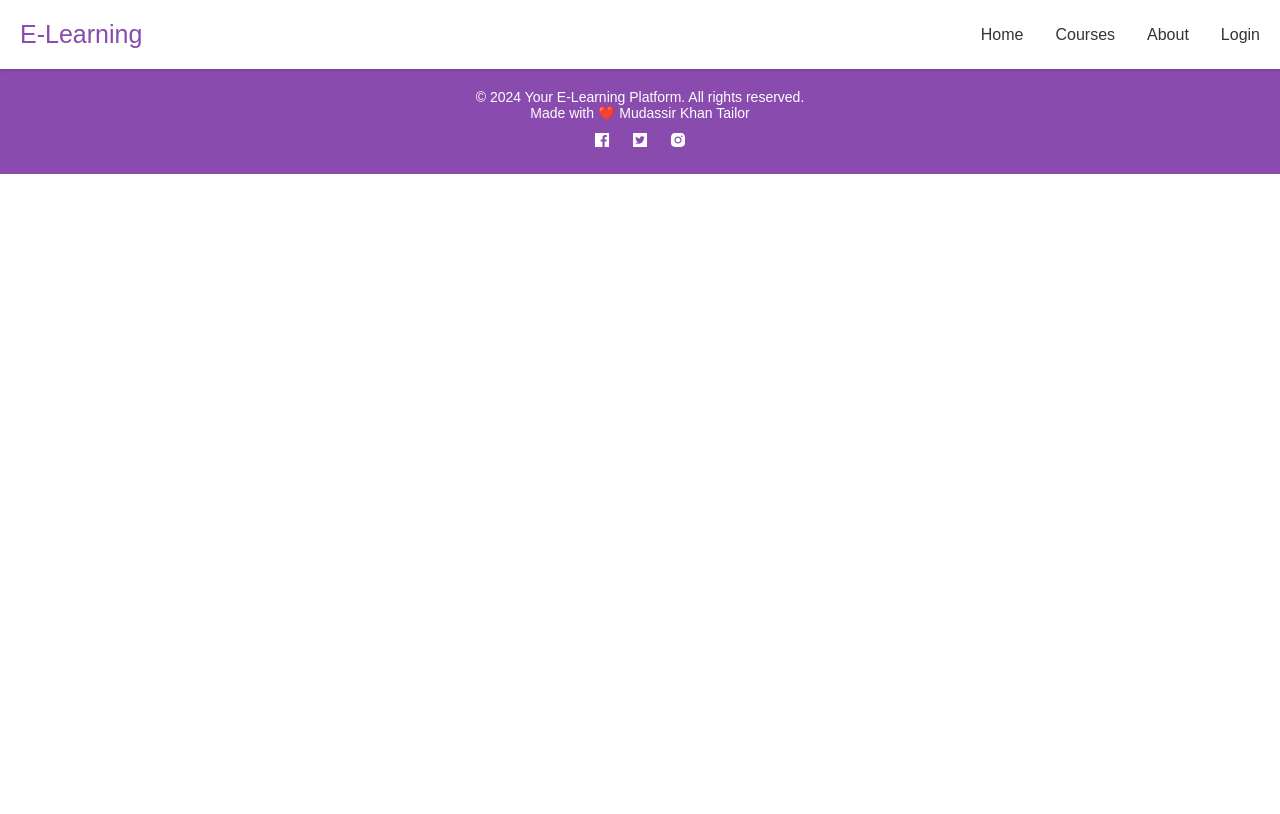
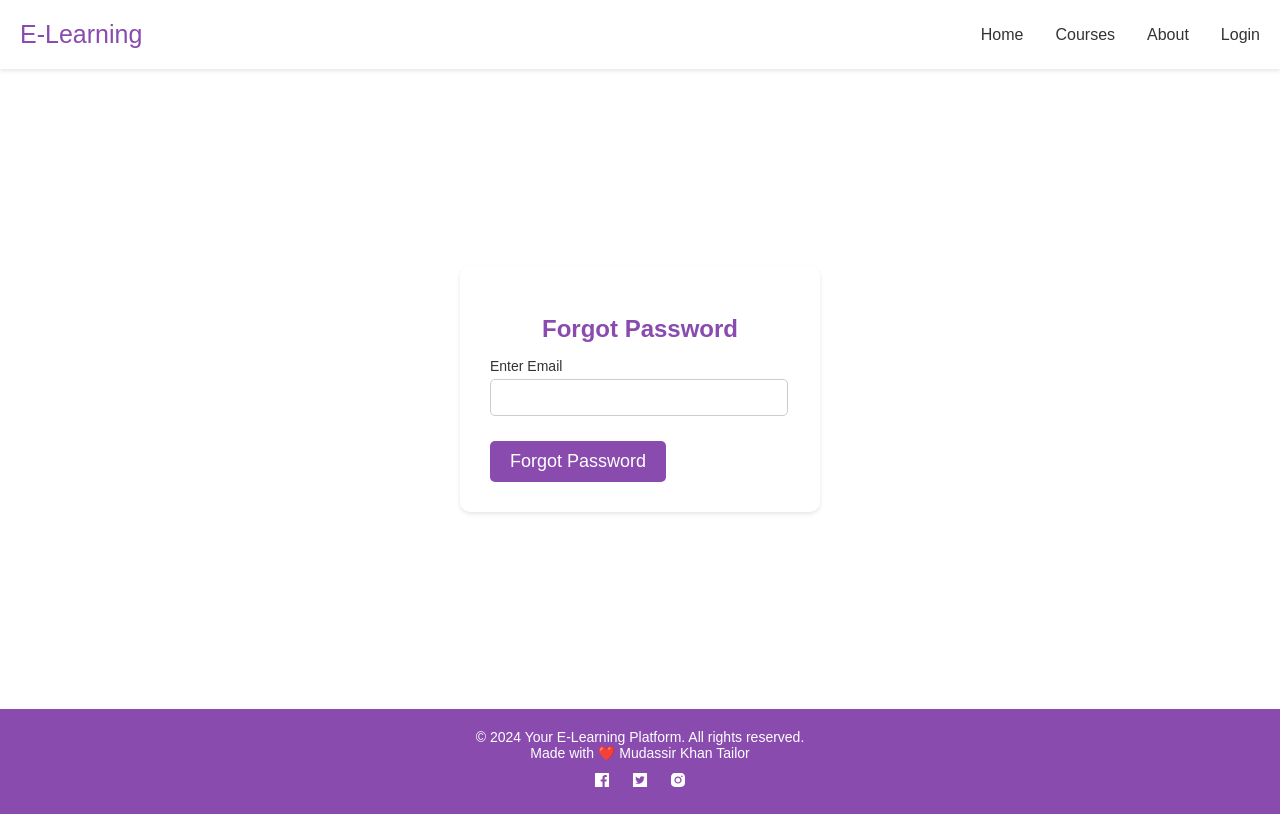
Before and after one commit to MudassirKhanT/E-Learning-Portal-Frontend, a React (Vite) app: page /forgot in a window 1280 px wide. Built offline with nearby package versions, Linux system fonts and the light colour scheme; no server answers.

Commit message:
add forgotPassword and ResetPassword Functionality

```diff
--- a/src/App.jsx
+++ b/src/App.jsx
@@ -21,6 +21,8 @@
 import AdminDashboard from "./admin/Dashboard/AdminDashboard";
 import AdminCourses from "./admin/Courses/AdminCourses";
 import AdminUsers from "./admin/Users/AdminUsers";
+import ForgotPassword from "./pages/Auth/ForgotPassword";
+import ResetPassword from "./pages/Auth/ResetPassword";
 
 const App = () => {
   const { isAuth, user, loading } = useContext(UserContext);
@@ -40,6 +42,9 @@
             <Route path="/login" element={isAuth ? <Home /> : <Login />} />
             <Route path="/register" element={isAuth ? <Home /> : <Register />} />
             <Route path="/verify" element={isAuth ? <Home /> : <Verify />} />
+            <Route path="/forgot" element={isAuth ? <Home /> : <ForgotPassword />} />
+            <Route path="/reset-password/:token" element={isAuth ? <Home /> : <ResetPassword />} />
+
             <Route path="/course/:id" element={isAuth ? <CourseDescription user={user} /> : <Login />} />
             <Route path="/payment-success/:id" element={isAuth ? <PaymentSuccess user={user} /> : <Login />} />
             <Route path="/:id/dashboard" element={isAuth ? <Dashboard user={user} /> : <Login />} />
--- /dev/null
+++ b/src/pages/Auth/ForgotPassword.jsx
@@ -0,0 +1,42 @@
+import React, { useState } from "react";
+import "./Auth.css";
+import { useNavigate } from "react-router-dom";
+import toast from "react-hot-toast";
+import axios from "axios";
+import { server } from "../../main";
+
+const ForgotPassword = () => {
+  const [email, setEmail] = useState("");
+  const [btnLoading, setBtnLoading] = useState(false);
+  const navigate = useNavigate();
+
+  const submitHandler = async (e) => {
+    e.preventDefault();
+    setBtnLoading(true);
+    try {
+      const { data } = await axios.post(`${server}/api/user/forgot`, { email });
+      toast.success(data.message);
+      navigate("/login");
+      setBtnLoading(false);
+    } catch (error) {
+      toast.error(error.response.data.message);
+      setBtnLoading(false);
+    }
+  };
+  return (
+    <div className="auth-page">
+      <div className="auth-form">
+        <h2>Forgot Password</h2>
+        <form onSubmit={submitHandler}>
+          <label htmlFor="text">Enter Email</label>
+          <input type="email" value={email} onChange={(e) => setEmail(e.target.value)} />
+          <button disabled={btnLoading} className="common-btn">
+            {btnLoading ? "Please Wait..." : "Forgot Password"}
+          </button>
+        </form>
+      </div>
+    </div>
+  );
+};
+
+export default ForgotPassword;
--- a/src/pages/Auth/Login.jsx
+++ b/src/pages/Auth/Login.jsx
@@ -33,6 +33,9 @@
           Don't have an account?
           <Link to="/register"> Register</Link>
         </p>
+        <p>
+          <Link to={"/forgot"}>Forgot password?</Link>
+        </p>
       </div>
     </div>
   );
--- /dev/null
+++ b/src/pages/Auth/ResetPassword.jsx
@@ -0,0 +1,43 @@
+import React, { useState } from "react";
+import "./Auth.css";
+import { useNavigate, useParams } from "react-router-dom";
+import { server } from "../../main";
+import toast from "react-hot-toast";
+import axios from "axios";
+const ResetPassword = () => {
+  const [password, setPassword] = useState("");
+  const [btnLoading, setBtnLoading] = useState(false);
+  const navigate = useNavigate();
+  const params = useParams();
+
+  const submitHandler = async (e) => {
+    e.preventDefault();
+    setBtnLoading(true);
+    try {
+      const { data } = await axios.post(`${server}/api/user/reset?token=${params.token}`, { password });
+      toast.success(data.message);
+      navigate("/login");
+      setBtnLoading(false);
+    } catch (error) {
+      toast.error(error.response.data.message);
+      setBtnLoading(false);
+    }
+  };
+
+  return (
+    <div className="auth-page">
+      <div className="auth-form">
+        <h2>Reset Password</h2>
+        <form onSubmit={submitHandler}>
+          <label htmlFor="text">Enter Password</label>
+          <input type="password" value={password} onChange={(e) => setPassword(e.target.value)} />
+          <button disabled={btnLoading} className="common-btn">
+            {btnLoading ? "Please Wait..." : "Reset Password"}
+          </button>
+        </form>
+      </div>
+    </div>
+  );
+};
+
+export default ResetPassword;
--- a/src/pages/Auth/Verify.jsx
+++ b/src/pages/Auth/Verify.jsx
@@ -4,10 +4,18 @@
 import { useNavigate } from "react-router-dom";
 import { UserContext } from "../../context/UserContext";
 import { useContext } from "react";
+import ReCAPTCHA from "react-google-recaptcha";
+
 const Verify = () => {
   const { btnLoading, verifyOtp } = useContext(UserContext);
   const navigate = useNavigate();
   const [otp, setOtp] = useState("");
+  const [show, setShow] = useState(false);
+  function onChange(value) {
+    console.log("Captcha value:", value);
+    setShow(true);
+  }
+
   const submitHandler = async (e) => {
     e.preventDefault();
     await verifyOtp(Number(otp), navigate);
@@ -20,9 +28,12 @@
         <form onSubmit={submitHandler}>
           <label htmlFor="otp">Otp</label>
           <input type="number" value={otp} onChange={(e) => setOtp(e.target.value)} required />
-          <button disabled={btnLoading} type="submit" className="common-btn">
-            {btnLoading ? "Please wait..." : "Verify"}
-          </button>
+          <ReCAPTCHA sitekey="6LeIxAcTAAAAAJcZVRqyHh71UMIEGNQ_MXjiZKhI" onChange={onChange} />,
+          {show && (
+            <button disabled={btnLoading} type="submit" className="common-btn">
+              {btnLoading ? "Please wait..." : "Verify"}
+            </button>
+          )}
         </form>
         <p>
           Go to <Link to="/login"> Login</Link> page
```
